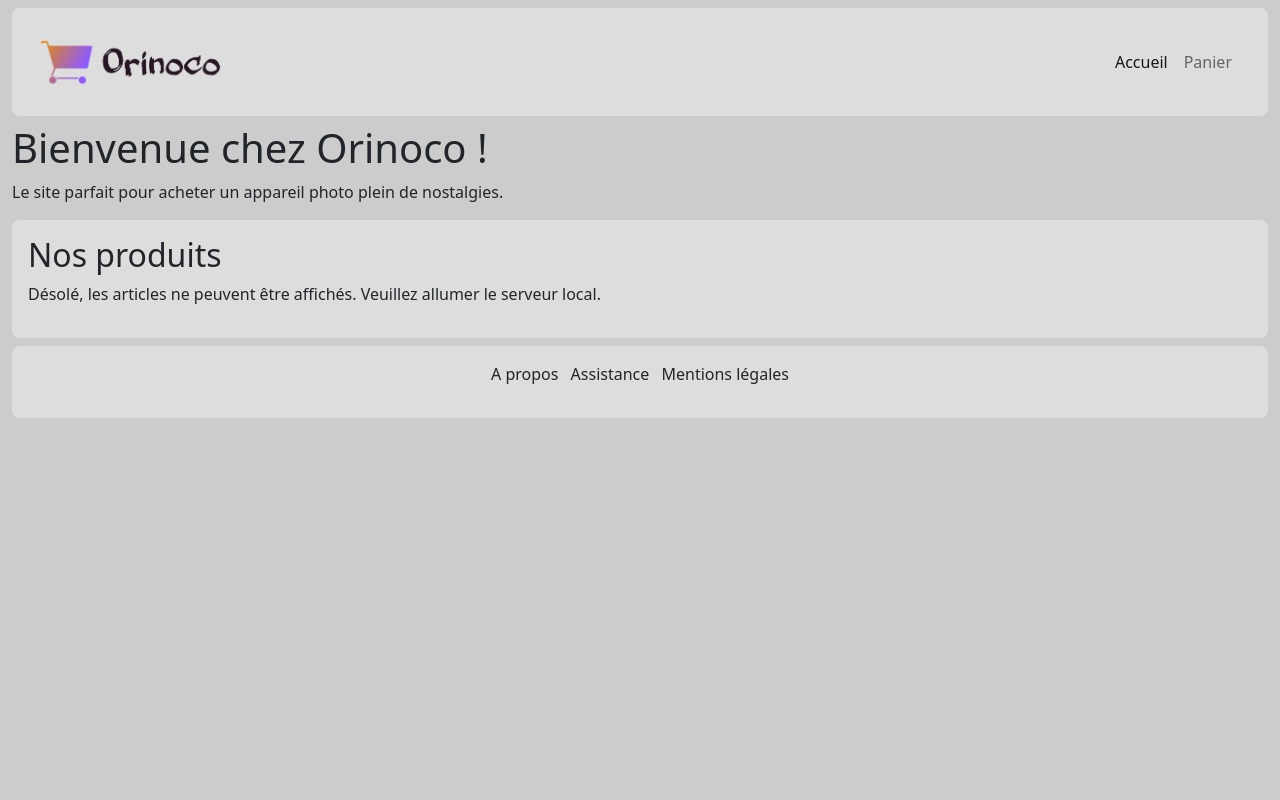
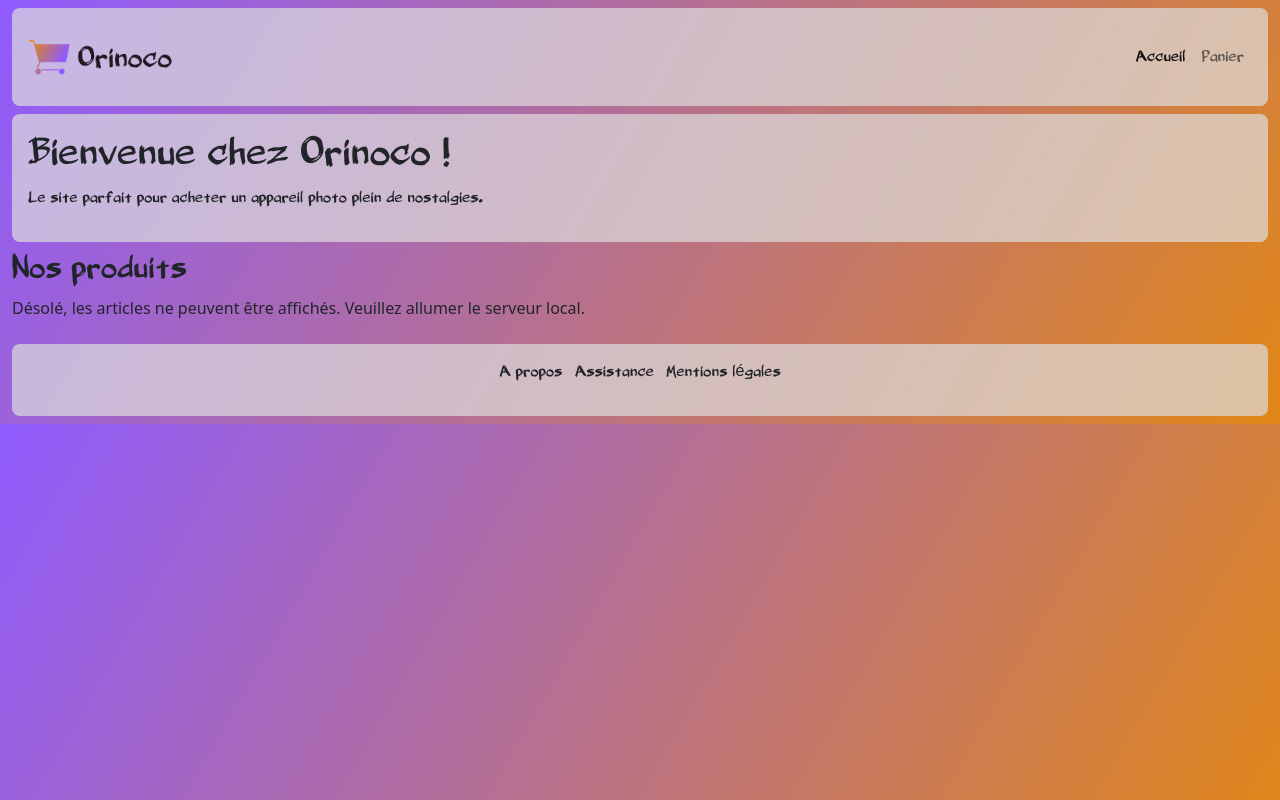
Before and after one commit to Mrkz92/MarekZaorski_5_02112021, a plain HTML site: page front-end/html/index.html in a window 1280 px wide. Drawn offline with nearby package versions, Linux system fonts and the light colour scheme; no server answers.

Commit message:
Add CSS type

```diff
--- a/front-end/styles/style.scss
+++ b/front-end/styles/style.scss
@@ -1,16 +1,34 @@
+@font-face {
+    font-family: 'belligerent_madnessregular';
+    src: url('../styles/web\ fonts/belligerent-webfont.woff') format('woff');
+    font-weight: normal;
+    font-style: normal;
+}
+
+// Variables & mixins ----------//
+$grey : #CCCCCC;
+$clearGrey : #DDDDDD;
+//---------- //
+
 body {
-    background-color: rgb(204, 204, 204);
-    .nav, .products, .cart, .informations, .confirmation, .footer {
-    background-color: rgb(221, 221, 221);
+    background-image: linear-gradient(120deg, #8f5bfe, #e18717);
+}
+
+.div-style {
+    background-color: rgba($clearGrey, .7);
     padding: 1rem;
     border-radius: .5rem;
-    margin: .5rem 0;
-    }
+    margin: .5rem 0 ;
 }
 
-.nav {
+nav, .description, h1, h2, .product-name, footer{
+    font-family: 'belligerent_madnessregular', Arial, sans-serif;
+}
+
+header {
+    margin: -1rem;
     .navbar-brand-logo {
-        height: 50px;
+        height: 40px;
     }
     .navbar-nav {
         margin-left: auto;
```
Also changed, not shown: front-end/styles/style.css, front-end/styles/web fonts/belligerent-webfont.woff (added), 1 other file.
